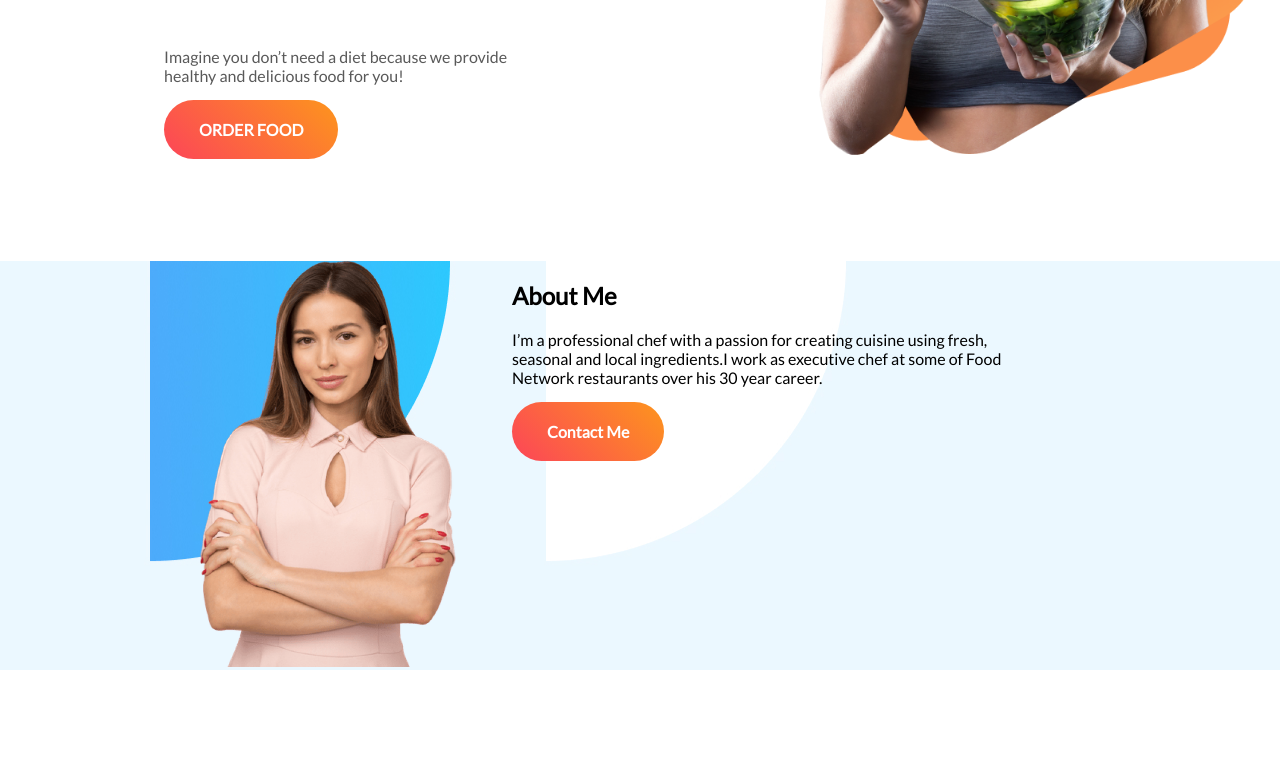
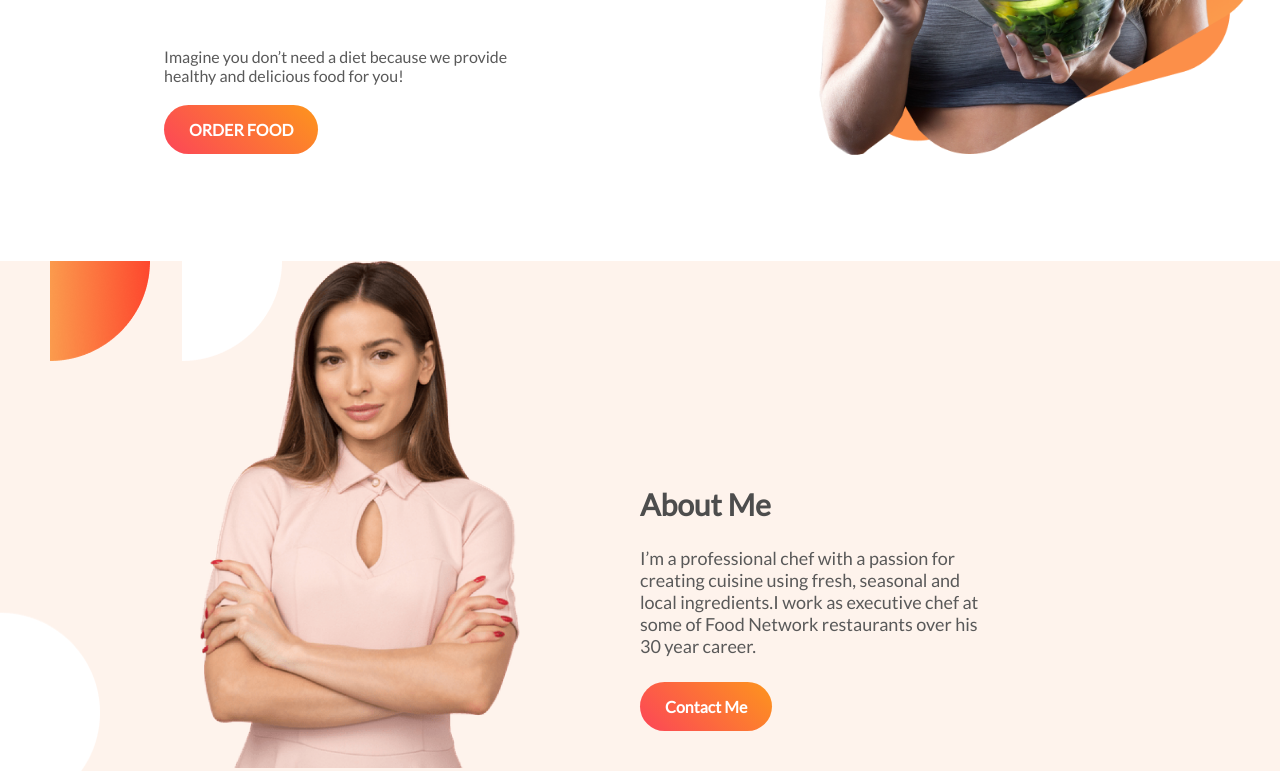
Before and after one commit to sayamkhanraj1/food-network-, a plain HTML site: page index.html in a window 1280 px wide. Shown: the part 539-1310 px from the top of the page. Before the commit the page ends 1209 px from the top, so only its background shows below. Drawn offline with Linux system fonts and the light colour scheme.

Commit message:
sectionB

```diff
--- a/index.html
+++ b/index.html
@@ -39,9 +39,9 @@
     <div class="half-widthB">
         <img src="images/female/Person Image.png" alt="">
     </div>
-    <div class="half-widthB" id="aboutme">
+    <div class="half-widthB" id="halfwidBthTaxt">
         <h1>About Me</h1>
-        <p>I’m a professional chef with a passion for creating cuisine using fresh, seasonal and local ingredients.I work as executive chef at some of Food Network restaurants over his 30 year career.</p><br>
+        <p>I’m a professional chef with a passion for creating cuisine using fresh, seasonal and local ingredients.I work as executive chef at some of Food Network restaurants over his 30 year career.</p>
         <a class="anchor-button" target="_blank" href="https://www.facebook.com/SyMkRaJ/">Contact Me</a>
     </div>
 </section>
--- a/style.css
+++ b/style.css
@@ -1,6 +1,6 @@
 body {
     font-family: 'Lato', sans-serif;
-    margin: 0; padding: 0; box-sizing: border-box;
+    margin: 0;
 }
 nav{
     width: 100%;
@@ -54,7 +54,7 @@ span{
     margin-top: 10px;
     text-decoration: none;
     background: linear-gradient(45deg, #fc4558, #fd951d);
-    padding: 20px 35px;
+    padding: 15px 25px;
     border-radius: 30px;
     color: white;
     font-weight: 700;
@@ -67,13 +67,27 @@ span{
     }
 .sectionB{
     display: flex;
-    background-image: url(images/shapes/Frame\ 57.jpg);
+    background-image: url(images/shapes/7.png);
     background-repeat: no-repeat;
 }
 .half-widthB{
-    width: 40%;
+    width: 50%;
 }
 .half-widthB img {
     width: 50%;
     margin-left: 200px;
 }
+#halfwidBthTaxt{
+    width: 350px;
+    margin-top: 200px;
+}
+.half-widthB h1 {
+    font-size: 30px;
+    color: #4d4d4d;
+
+}
+.half-widthB p {
+    font-size: 18px;
+    color: #595959;
+    margin-bottom: 40px;
+}
```
